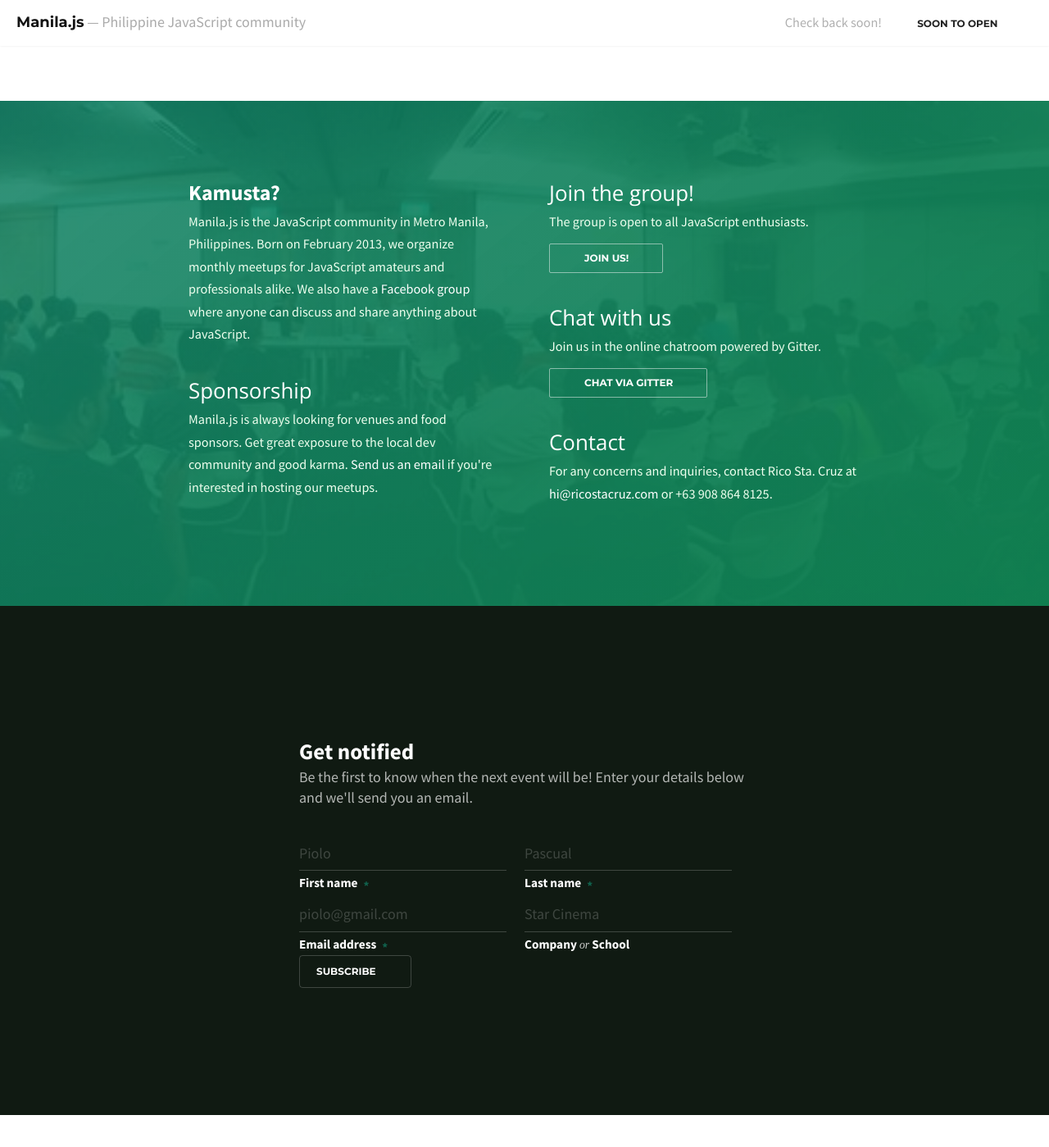
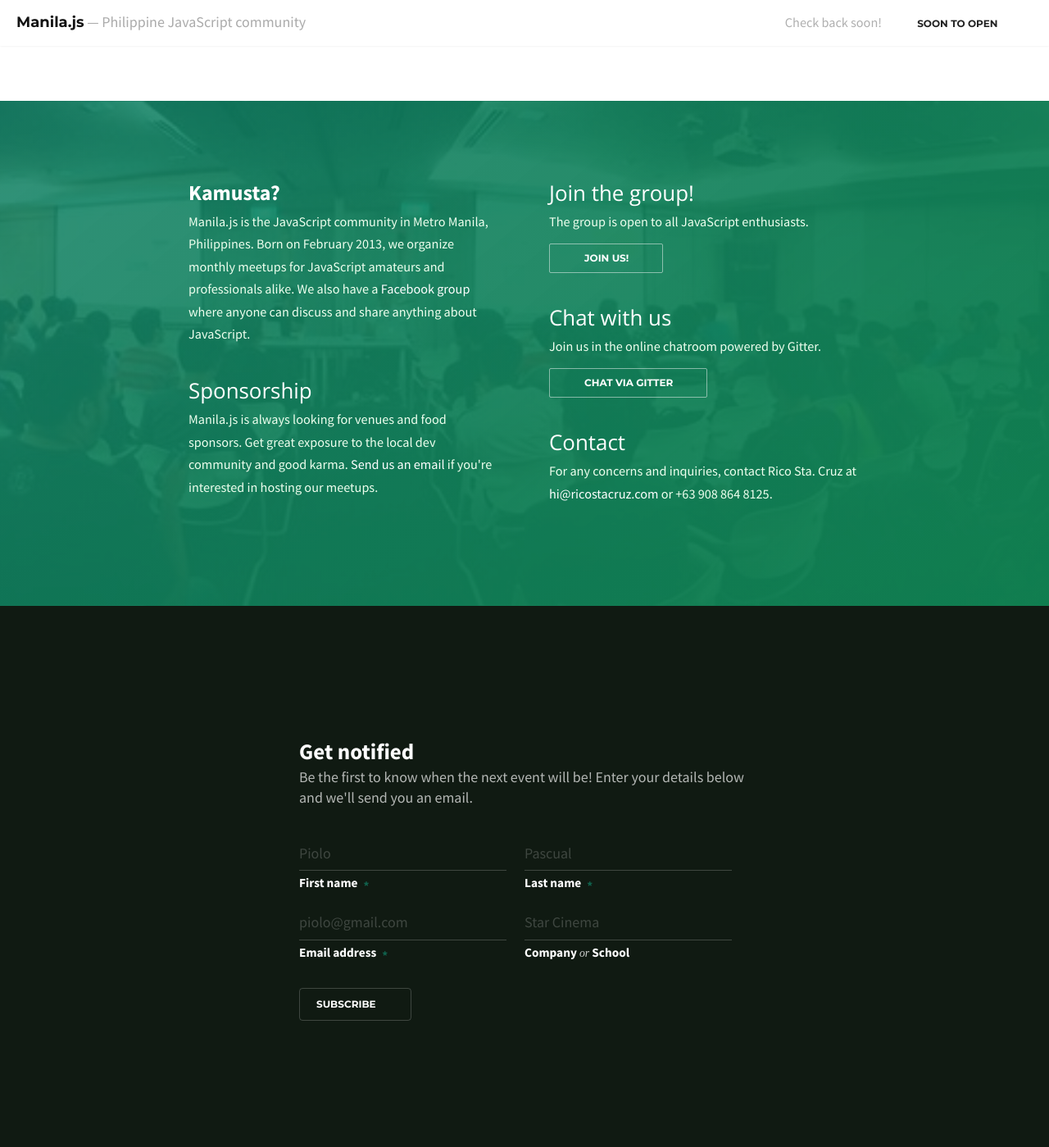
Before and after one commit to manilajs/manilajs.com, a Jekyll site: the page built from index.html, in a window 1280 px wide and 1400 px high, scrolled down 2412 px. Shown: the whole window at 82% size. Built offline with Jekyll 4.4.1, drawn with Linux system fonts in a browser that asks for light colours; nearby versions of some CDN libraries; some web fonts are replaced; before the commit the page ends 3772 px from its top, so only the background shows below that.

Commit message:
Refactor .form-row

```diff
--- a/_sass/components/form-row.scss
+++ b/_sass/components/form-row.scss
@@ -3,13 +3,16 @@
     margin: 10px 0;
     @include clearfix;
   }
+
   &.-checkbox {
     font-size: 0.85em;
   }
+
   &.-texts:first-of-type {
     margin-top: 30px;
   }
-  &.-texts + .form-row:not(.texts) {
+
+  &.-texts + .form-row:not(.-texts) {
     margin-top: 30px;
   }
 }
--- a/assets/style.scss
+++ b/assets/style.scss
@@ -26,6 +26,7 @@
 
 @import 'components/top-nav';
 @import 'components/column-section';
+@import 'components/form-row';
 @import 'components/picture-header';
 @import 'components/next-meetup';
 @import 'components/section';
@@ -35,6 +36,11 @@
 @import 'components/section-panorama';
 @import 'components/section-register';
 @import 'components/speaker-item';
+@import 'components/signup-footer';
+@import 'components/text-field';
+@import 'components/location-box';
+@import 'components/brief-pullquote';
+@import 'components/section-about-us';
 
 /* okay, i messed up and there's .button and .btn. sorreh */
 .button {
@@ -188,15 +194,6 @@
   background: transparent;
 }
 
-/* -- */
-
-@import 'components/location-box';
-@import 'components/brief-pullquote';
-
-/* ---------------------------------------------------------------------------- */
-
-@import 'components/section-about-us';
-
 /* ---------------------------------------------------------------------------- */
 /* Inline: button */
 
@@ -314,27 +311,3 @@
     top: -1px;
   }
 }
-
-/*
- * form
- */
-
-.form-row {
-  margin: 10px 0;
-}
-.form-row.checkbox {
-  font-size: 0.85em;
-}
-.form-row.texts:first-of-type {
-  margin-top: 30px;
-}
-.form-row.texts + .form-row:not(.texts) {
-  margin-top: 30px;
-}
-
-.checkbox-field input {
-  margin-right: 10px;
-}
-
-@import 'components/text-field';
-@import 'components/signup-footer';
```
